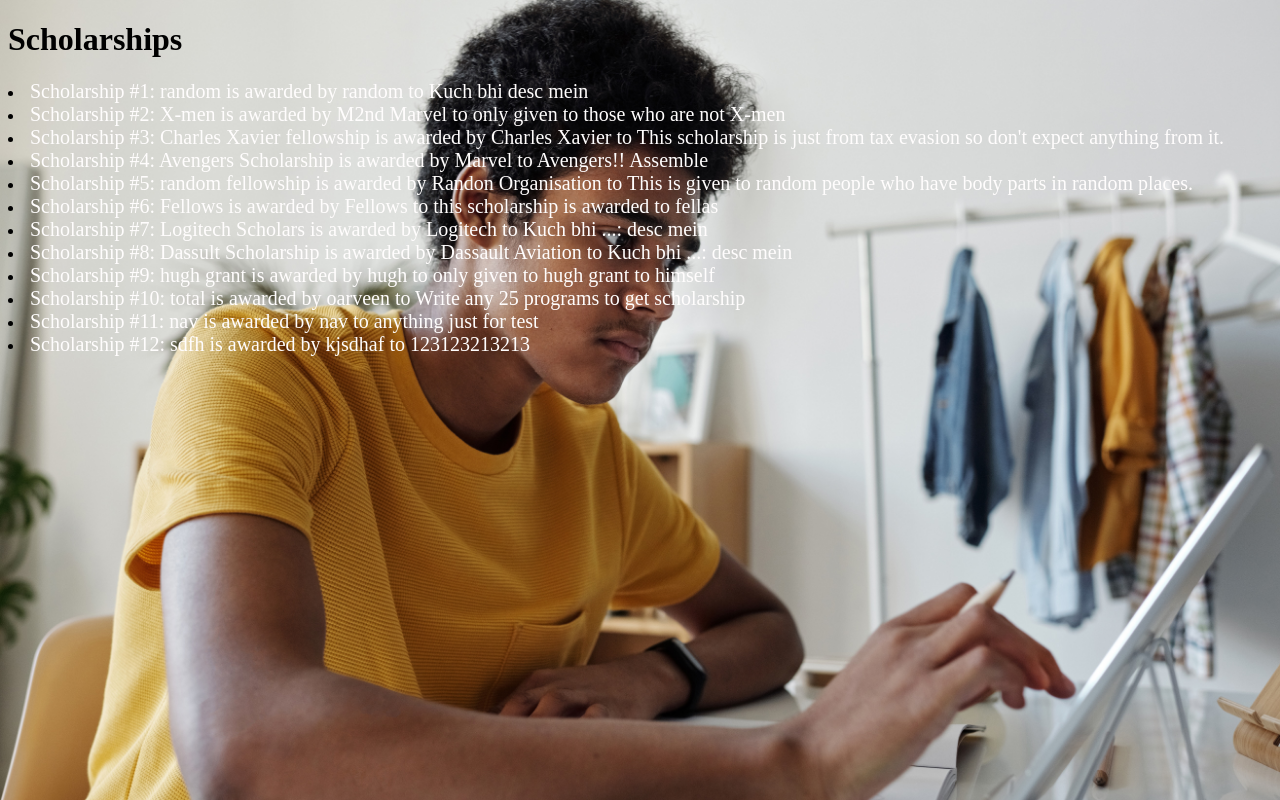
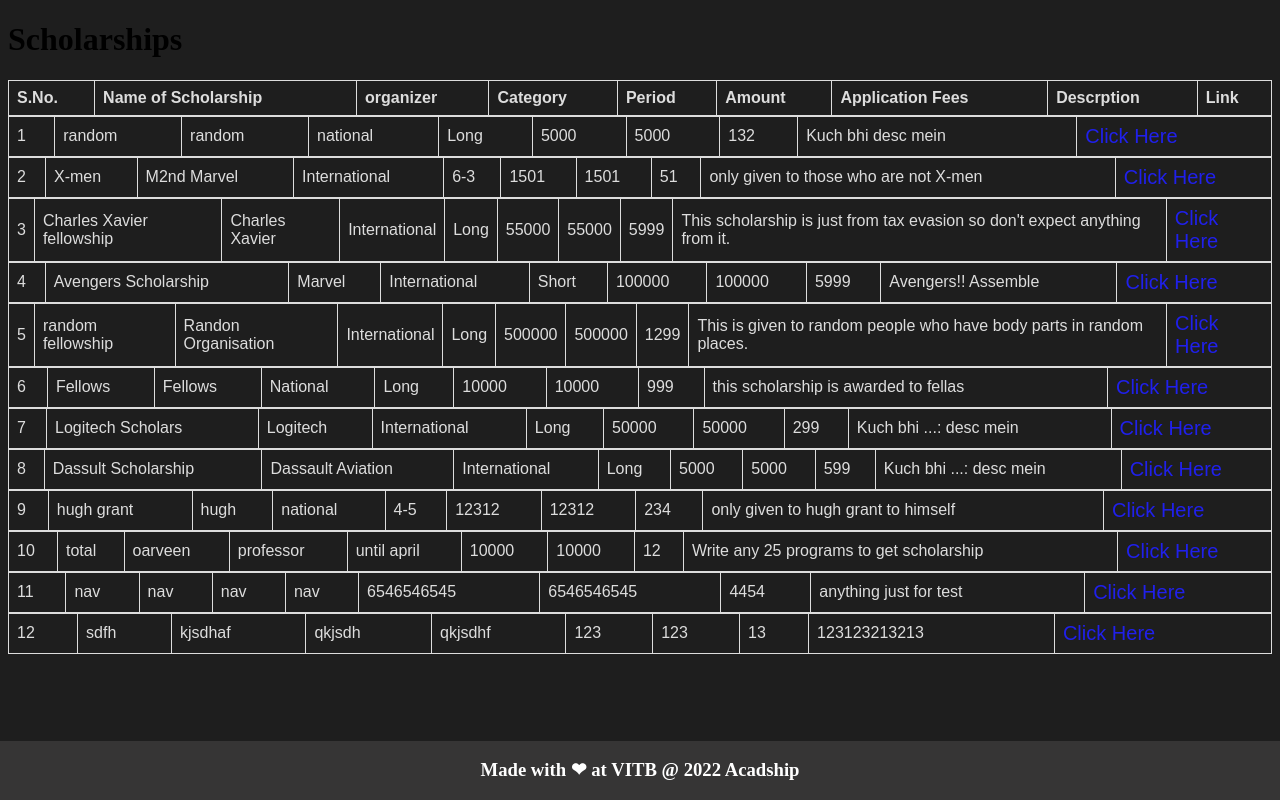
Before and after one commit to lnavneet331/glowing-palm-tree, a Django app: page /app/ in a window 1280 px wide. Run offline with Django 4.2, Linux system fonts and the light colour scheme; data comes from the database, SQL or seed files in the repository; lists and menus that the app fills with data are empty.

Commit message:
Add footer to index

```diff
--- a/app/static/app/styles.css
+++ b/app/static/app/styles.css
@@ -1,5 +1,4 @@
 body{
-    background-image:url("images/image.jpg");
     background-size: cover;
     background-color: #1e1e1e;
 }
@@ -9,3 +8,30 @@ a {
     text-decoration: none;
     font-size: 20px;
 }
+
+table {
+    font-family: Arial, Helvetica, sans-serif;
+    border-collapse: collapse;
+    width: 100%;
+}
+
+td, th {
+    border: 1px solid #dddddd;
+    text-align: left;
+    padding: 8px;
+    color: #dddddd ;
+}
+
+tr:nth-child(even) {
+    background-color: #dddddd;
+}
+
+.footer {
+    position: fixed;
+    left: 0;
+    bottom: 0;
+    width: 100%;
+    background-color: rgb(54, 53, 53);
+    color: white;
+    text-align: center;
+}
--- a/app/templates/app/index.html
+++ b/app/templates/app/index.html
@@ -8,9 +8,43 @@
     </head>
 <body>
     <h1>Scholarships</h1>
+    <table>
+        <tr>
+            <th>S.No.</th>
+            <th>Name of Scholarship</th>
+            <th>organizer</th>
+            <th>Category</th>
+            <th>Period</th>
+            <th>Amount</th>
+            <th>Application Fees</th>
+            <th>Descrption</th>
+            <th>Link</th>
+        </tr>
+    </table>
     {% for app in apps %}
-    <a href></a>
-        <li><a href = "{{app.link}}">Scholarship #{{app.id}}: {{app.name}} is awarded by {{app.organizer}} to {{app.description}}</li> </a>
+    <table>
+        <tr>
+            <td>{{app.id}}</td>
+            <td>{{app.name}}</td>
+            <td>{{app.organizer}}</td>
+            <td>{{app.category}}</td>
+            <td>{{app.period}}</td>
+            <td>{{app.amount}}</td>
+            <td>{{app.amount}}</td>
+            <td>{{app.application_fees}}</td>
+            <td>{{app.description}}</td>
+            <td><a href = "{{app.link}}" style = "color: rgb(32, 32, 235)">Click Here</a></td>
+        </tr>
+    </table>
     {% endfor %}
+
+    <footer class="footer">
+        <div class="footer-content">
+            <h3>Made with ❤ at VITB @ 2022 Acadship</h3>
+        </div>
+
+    </footer>
+
+
 </body>
 </html>
```
Also changed, not shown: app/templates/app/landing.html (+83 -0 lines), app/templates/app/Acadship.png (renamed from app/static/app/images/Acadship.png).
